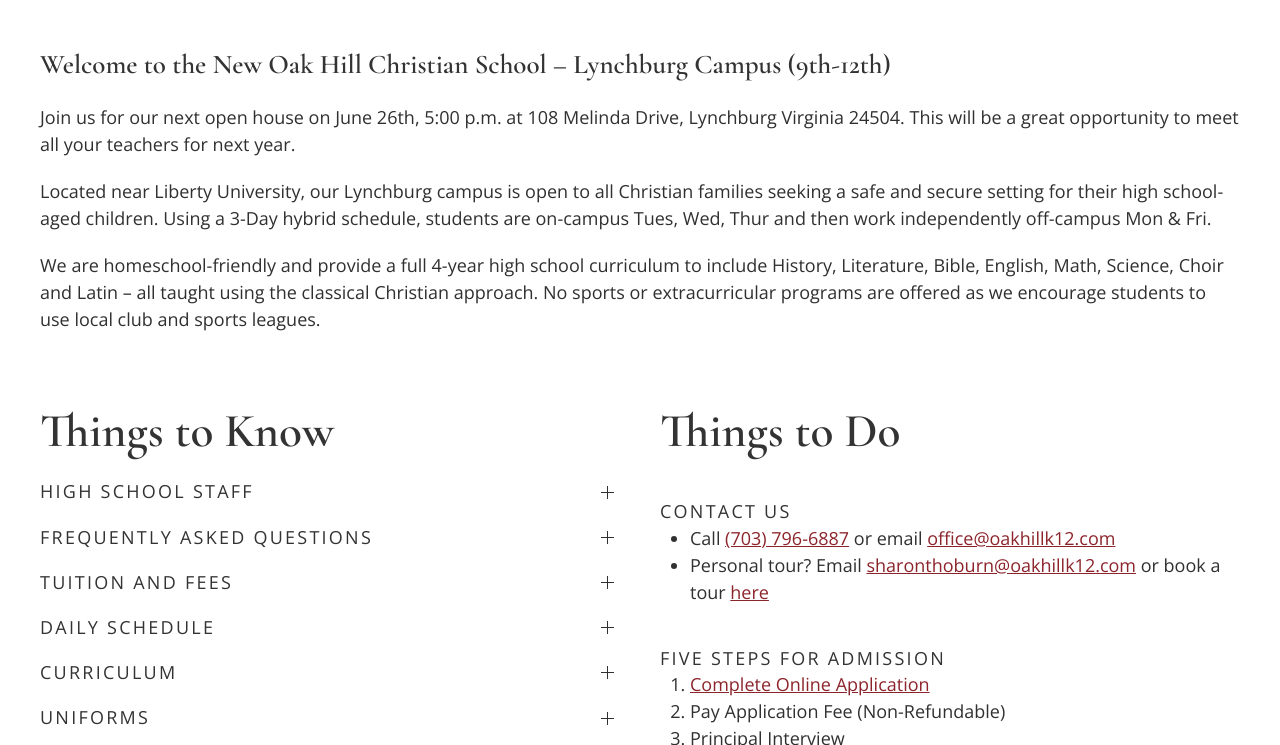
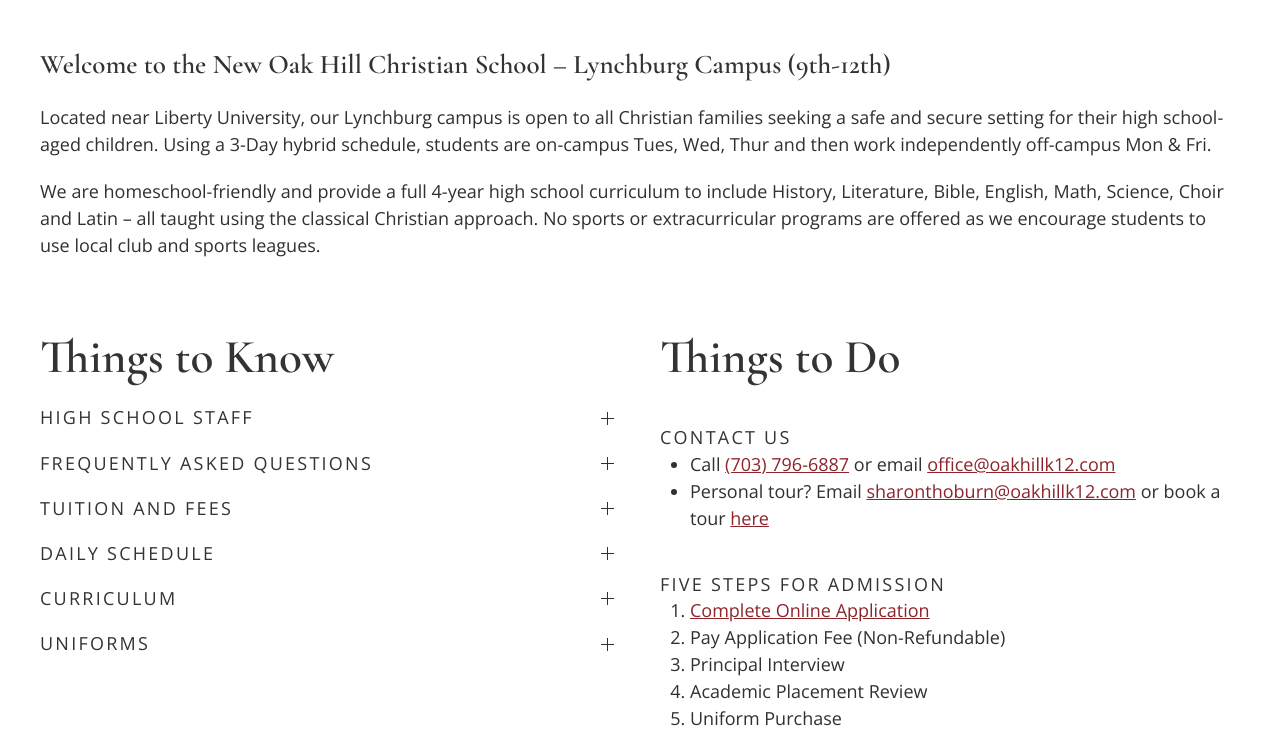
Before and after one commit to OakHillChristianSchool/oak-hill-website, a Jekyll site: the page built from lynchburg-campus.html, in a window 1280 px wide and 900 px high, scrolled down 829 px, cut to the strip 155-900 px from the top of the window. Built offline with Jekyll 4.4.1, drawn with Linux system fonts in a browser that asks for light colours.

Commit message:
Update from Forestry.io Robert Thoburn updated lynchburg-campus.html

```diff
--- a/lynchburg-campus.html
+++ b/lynchburg-campus.html
@@ -9,7 +9,6 @@
 <div class="uk-section">
     <div class="uk-container">
       <h3>Welcome to the New Oak Hill Christian School – Lynchburg Campus (9th-12th)</h3>
-      <p>Join us for our next open house on June 26th, 5:00 p.m. at 108 Melinda Drive, Lynchburg Virginia 24504. This will be a great opportunity to meet all your teachers for next year.</p>
         <p>Located near Liberty University, our Lynchburg campus is open to all Christian families seeking a safe and secure setting for their high school-aged children.   Using a 3-Day hybrid schedule, students are on-campus Tues, Wed, Thur and then work independently off-campus Mon & Fri. </p>
         <p class="uk-margin-large-bottom">We are homeschool-friendly and provide a full 4-year high school curriculum to include History, Literature, Bible, English, Math, Science, Choir and Latin – all taught using the classical Christian approach.  No sports or extracurricular programs are offered as we encourage students to use local club and sports leagues.</p>
 
```
